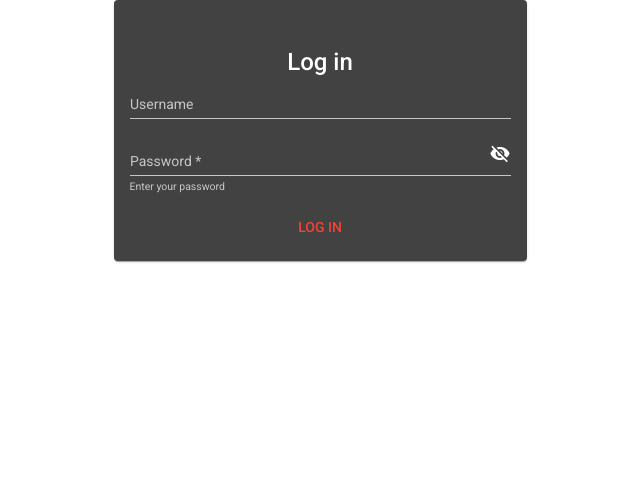
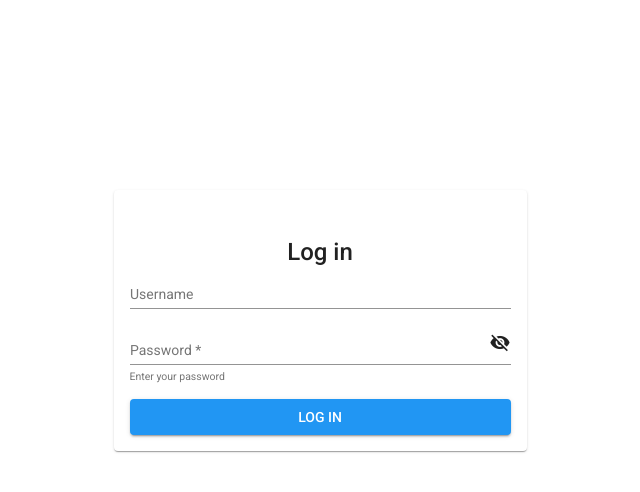
Before and after one commit to karatekid98/customerManagement, an Angular app in the folder customer-management-practice/: page /login-page in a window 1280 px wide. Shown: the top 492 px of the page, without its empty margins (320-960 px from the left). Built offline with nearby package versions, Linux system fonts and the light colour scheme.

Commit message:
changed theming

```diff
--- a/customer-management-practice/angular.json
+++ b/customer-management-practice/angular.json
@@ -28,7 +28,9 @@
               "src/assets"
             ],
             "styles": [
-              "./node_modules/@angular/material/prebuilt-themes/pink-bluegrey.css",
+              {
+                "input": "src/my-theme.scss"
+            },
               "src/styles.scss"
             ],
             "scripts": []
--- a/customer-management-practice/src/app/login-page/login-page.component.html
+++ b/customer-management-practice/src/app/login-page/login-page.component.html
@@ -25,5 +25,5 @@
     </form>
   </mat-card-content>
 
-  <button mat-button color="warn">LOG IN</button>
+  <button mat-raised-button color="primary">LOG IN</button>
 </mat-card>
--- a/customer-management-practice/src/app/login-page/login-page.component.scss
+++ b/customer-management-practice/src/app/login-page/login-page.component.scss
@@ -3,13 +3,12 @@
   flex-direction: column;
   justify-content: center;
   align-items: center;
+  align-content: center;
+  height: 80%;
 }
 .example-card {
   max-width: 400px;
-  display: flex;
-  flex-direction: column;
-  justify-content: center;
-  align-items: center;
+  text-align: center;
 }
 
 .example-form {
@@ -21,3 +20,6 @@
 .example-full-width {
   width: 100%;
 }
+button {
+  width: 100%;
+}
--- /dev/null
+++ b/customer-management-practice/src/my-theme.scss
@@ -0,0 +1,11 @@
+@import '~@angular/material/theming';
+@include mat-core();
+
+$my-theme-primary: mat-palette($mat-blue, 500, 700, 900);
+$my-theme-accent:  mat-palette($mat-orange, A400);
+$my-theme-warn:  mat-palette($mat-red);
+
+$my-theme: mat-light-theme($my-theme-primary, $my-theme-accent, $my-theme-warn);
+
+
+@include angular-material-theme($my-theme);
```
